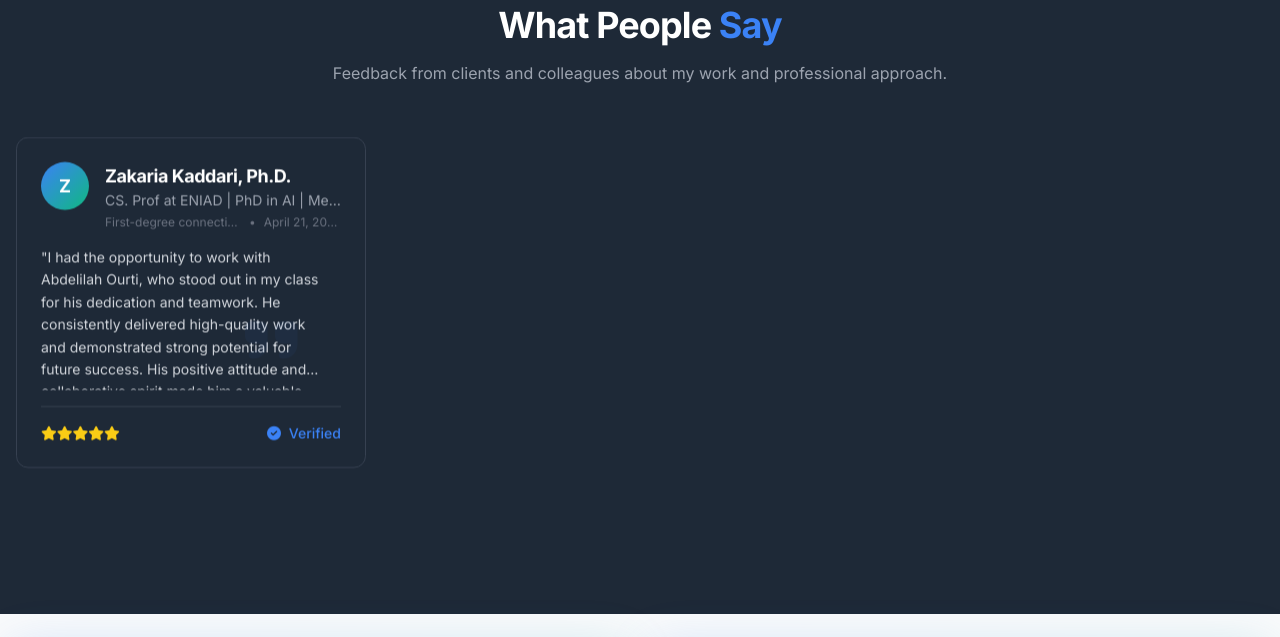
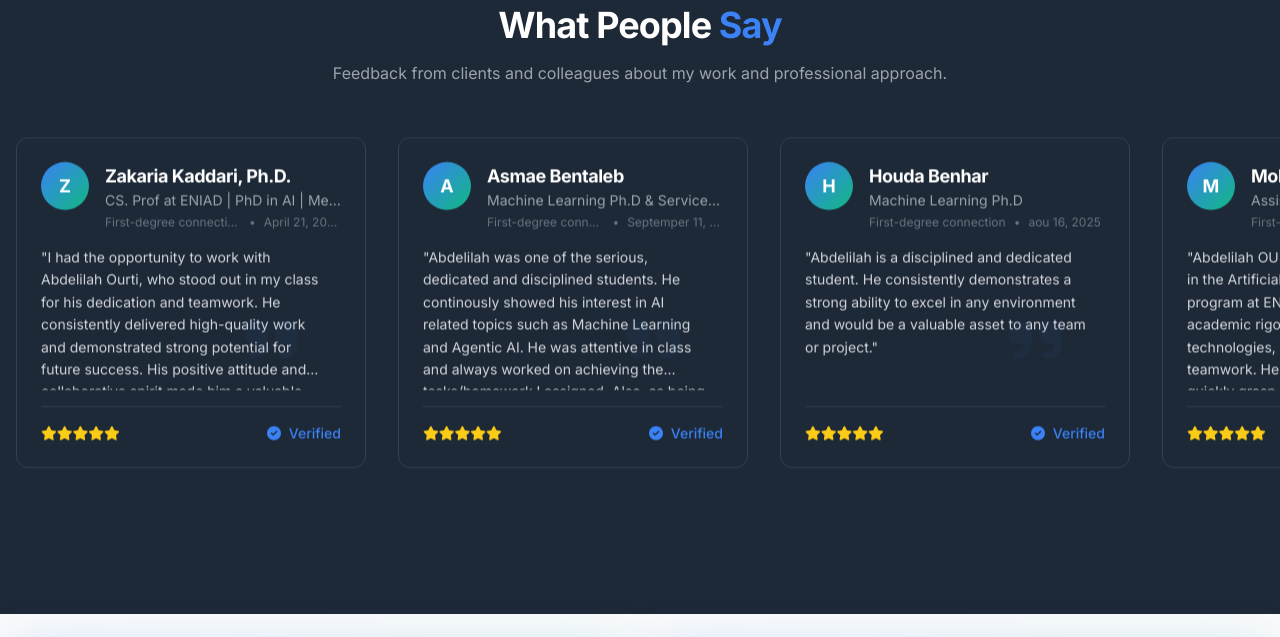
Before and after one commit to Abdelilah04116/Abdelilah04116.github.io, a website: page index.html in a window 1280 px wide. Shown: the part 5333-5970 px from the top of the page. Drawn offline with nearby package versions, Linux system fonts and the light colour scheme.

Commit message:
add recommendation

```diff
--- a/index.html
+++ b/index.html
@@ -2858,24 +2858,60 @@
                         context: 'Youssef was Abdelilah\'s professor',
                         imgUrl: 'assets/images/testimonials/professor.jpg'
                     },
-                    /*{
+                    {
                         quoteAuthor: {
-                            en: 'Salma Liichi',
-                            fr: 'Salma Liichi'
+                            en: 'Asmae Bentaleb',
+                            fr: 'Asmae Bentaleb'
                         },
                         jobTitle: {
-                            en: 'Machine Learning Ph.D',
-                            fr: 'Machine Learning Ph.D'
+                            en: 'Machine Learning Ph.D & Service Now Developer Senior chez Capgemini',
+                            fr: 'Machine Learning Ph.D & Service Now Developer Senior chez Capgemini'
                         },
                         quoteContent: {
-                            en: 'Abdelilah is a serious student and one of the most dedicated and focused individuals I\'ve come across. His commitment to learning and personal growth is truly admirable. Wishing him all the best in his future endeavors!',
-                            fr: 'Abdelilah is a serious student and one of the most dedicated and focused individuals I\'ve come across. His commitment to learning and personal growth is truly admirable. Wishing him all the best in his future endeavors!'
+                            en: 'Abdelilah was one of the serious, dedicated and disciplined students. He continously showed his interest in AI related topics such as Machine Learning and Agentic AI. He was attentive in class and always worked on achieving the tasks/homework I assigned. Also, as being his supervisor in the Project of the end of the year, I noticed that he attended regularly our checkup meetings, and did excellent work with his team.I recommand Abdelillah for internships, job/research positions for his discipline and teamwork spirit.',
+                            fr: 'Abdelilah faisait partie des étudiants sérieux, assidus et disciplinés. Il a continuellement démontré son intérêt pour les sujets liés à l’intelligence artificielle, tels que le Machine Learning et l’Agentic AI. Il était attentif en cours et s’est toujours appliqué à réaliser les tâches et devoirs que je lui assignais. En tant que superviseur de son projet de fin d’année, j’ai également constaté qu’il assistait régulièrement à nos réunions de suivi et qu’il effectuait un excellent travail avec son équipe. Je recommande vivement Abdelilah pour des stages, ainsi que pour des postes académiques ou professionnels, en raison de sa discipline et de son esprit d’équipe'
                         },
                         relationship: 'First-degree connection',
-                        date: 'june 16, 2025',
+                        date: 'Septemper 11, 2025',
                         context: 'Salma was Abdelilah\'s professor',
                         imgUrl: 'assets/images/testimonials/professor2.jpg'
-                    },*/
+                    },
+                    {
+                        quoteAuthor: {
+                            en: 'Houda Benhar',
+                            fr: 'Houda Benhar'
+                        },
+                        jobTitle: {
+                            en: 'Machine Learning Ph.D ',
+                            fr: 'Machine Learning Ph.D '
+                        },
+                        quoteContent: {
+                            en: 'Abdelilah is a disciplined and dedicated student. He consistently demonstrates a strong ability to excel in any environment and would be a valuable asset to any team or project.',
+                            fr: 'Abdelilah est un étudiant discipliné et dévoué. Il démontre constamment une grande capacité à exceller dans n’importe quel environnement et serait un atout précieux pour toute équipe ou projet.'
+                        },
+                        relationship: 'First-degree connection',
+                        date: 'aou 16, 2025',
+                        context: 'Salma was Abdelilah\'s professor',
+                        imgUrl: 'assets/images/testimonials/professor2.jpg'
+                    },
+                    {
+                        quoteAuthor: {
+                            en: 'Mohamed Khalifa BOUTAHIR',
+                            fr: 'Mohamed Khalifa BOUTAHIR'
+                        },
+                        jobTitle: {
+                            en: 'Assistant Professor | Keynote Speaker | Researcher in AI & Machine Learning | Former Team Manager ',
+                            fr: 'Assistant Professor | Keynote Speaker | Researcher in AI & Machine Learning | Former Team Manager'
+                        },
+                        quoteContent: {
+                            en: 'Abdelilah OURTI is an exemplary student in the Artificial Intelligence Engineering program at ENIAD, recognized for his academic rigor, passion for innovative technologies, and commitment to teamwork. He stands out for his ability to quickly grasp complex concepts, actively contribute to research projects, and demonstrate seriousness both in practical work and in associative initiatives. As his teacher, I have witnessed his professionalism, intellectual curiosity, and constant desire for self-improvement—qualities that make him a valuable asset for any organization seeking to recruit a promising young talent in the field of artificial intelligence.',
+                            fr: 'Abdelilah OURTI est un étudiant exemplaire de la filière d’ingénierie de l’intelligence artificielle à l’ENIAD, reconnu pour sa rigueur académique, sa passion pour les technologies innovantes et son engagement dans le travail d’équipe. Il se distingue par sa capacité à assimiler rapidement des concepts complexes, à contribuer activement à des projets de recherche, et par son sérieux tant lors des travaux pratiques que dans les initiatives associatives. En tant qu’enseignant, j’ai pu constater son professionnalisme, sa curiosité intellectuelle et son désir constant de se perfectionner, qualités qui font de lui une valeur sûre pour toute organisation souhaitant recruter un jeune talent prometteur dans le domaine de l’intelligence artificielle.'
+                        },
+                        relationship: 'First-degree connection',
+                        date: 'aou 16, 2025',
+                        context: 'Salma was Abdelilah\'s professor',
+                        imgUrl: 'assets/images/testimonials/professor2.jpg'
+                    },
 
 
 
```
